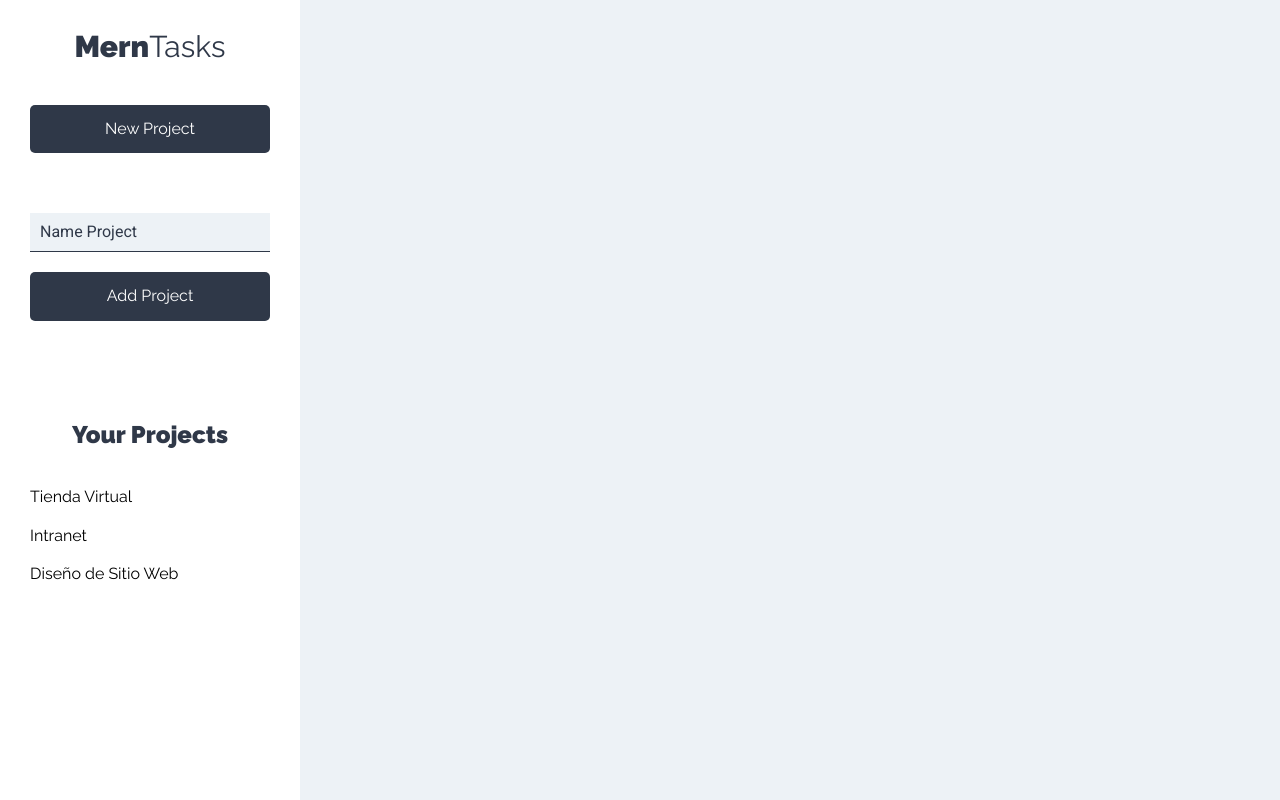
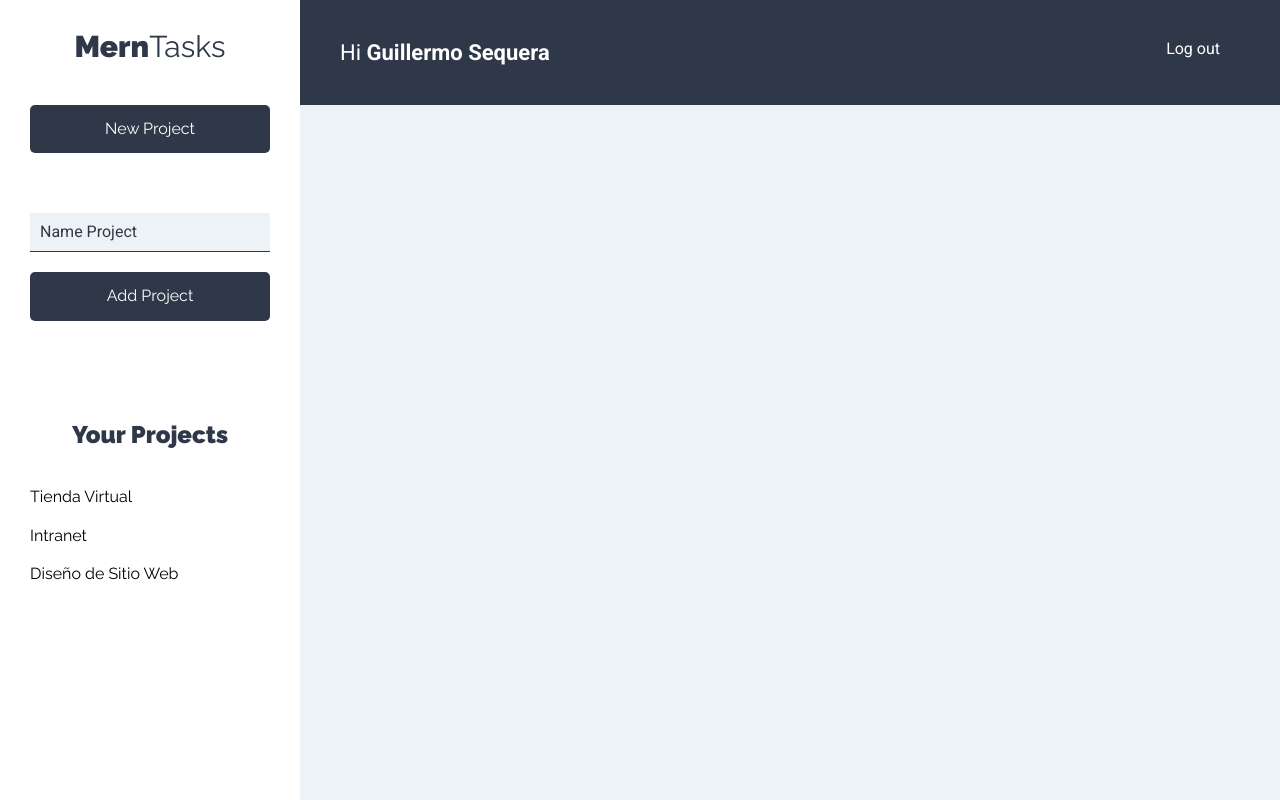
Before and after one commit to guillermosequera/MERN-Tasks, a React (Create React App) app: page /projects in a window 1280 px wide. Built offline with nearby package versions, Linux system fonts and the light colour scheme.

Commit message:
creating the header

```diff
--- /dev/null
+++ b/src/components/layout/Bar.js
@@ -0,0 +1,15 @@
+import React from 'react';
+
+const Bar = () => {
+    return (
+        <header className="app-header">
+            <p className="nombre-usuario">Hi <span>Guillermo Sequera</span></p>
+
+            <nav className="nav-principal">
+                <a href="#!">Log out</a>
+            </nav>
+        </header>
+    );
+}
+
+export default Bar;
--- a/src/components/projects/Projects.js
+++ b/src/components/projects/Projects.js
@@ -1,6 +1,7 @@
 import React from 'react';
 
 import Sidebar from '../layout/Sidebar';
+import Bar from '../layout/Bar';
 
 const Projects = () => {
     return (
@@ -8,6 +9,8 @@
             <Sidebar />
 
             <div className="seccion-principal">
+                <Bar />
+
                 <main>
                     <div className="contenedor-tareas">
 
```
